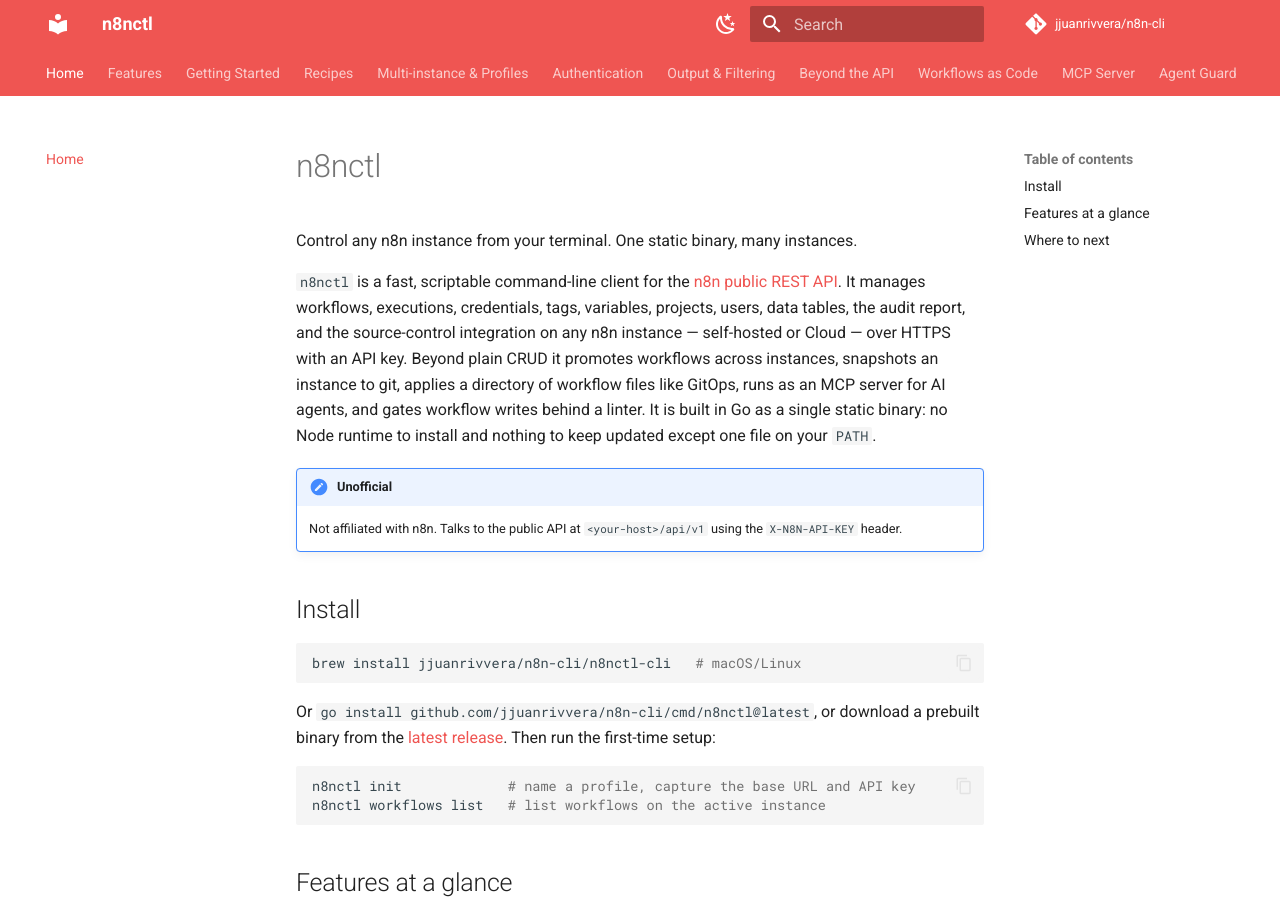
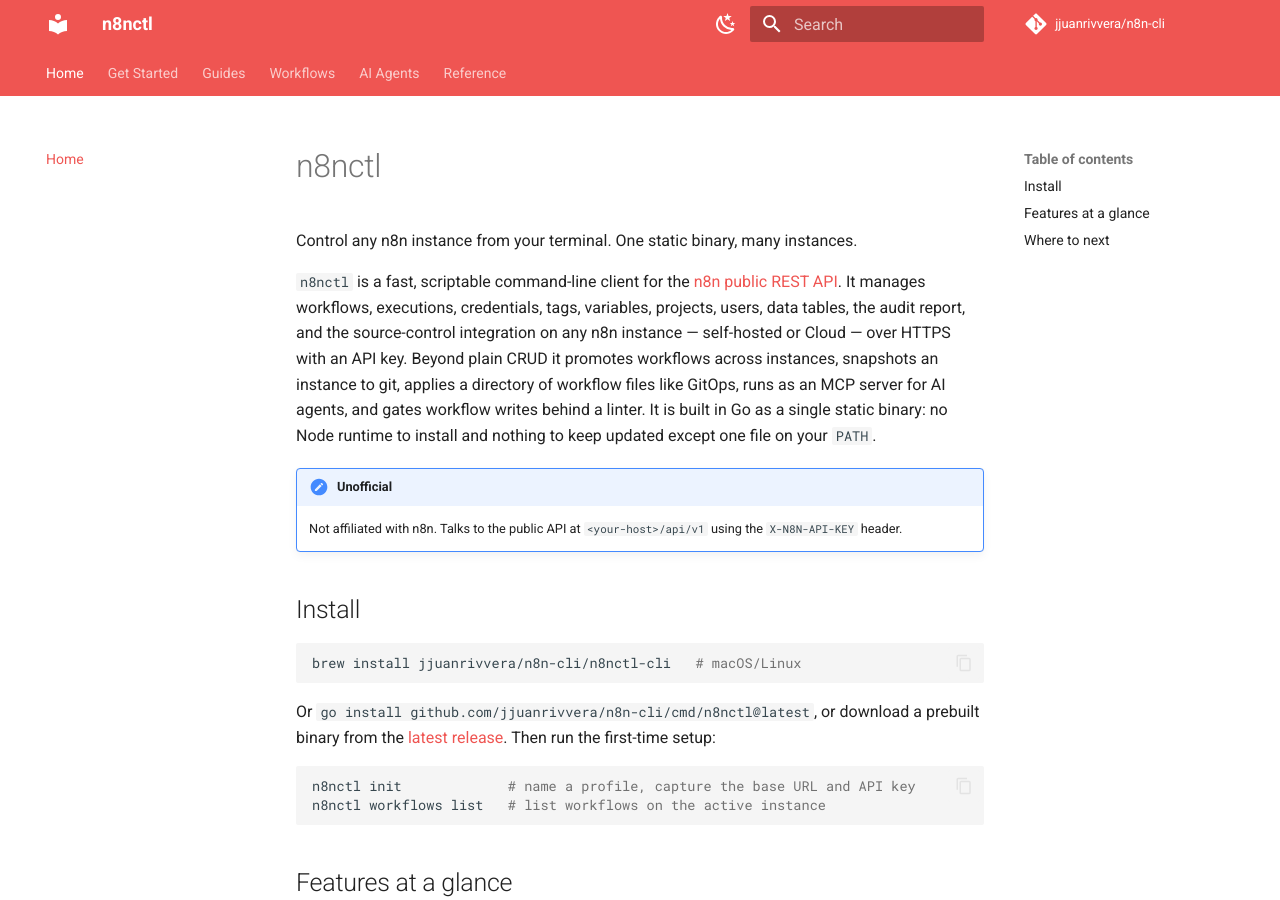
Before and after one commit to jjuanrivvera/n8n-cli, an MkDocs documentation site: the page built from docs/index.md, in a window 1280 px wide and 900 px high. Built offline with MkDocs 1.6.1 and Material for MkDocs 9.7.7, drawn with Linux system fonts in a browser that asks for light colours; comment, search, counter and statistics services are not loaded.

Commit message:
docs: group the MkDocs nav into logical tabs
The Material theme renders each top-level nav entry as a header tab, so the flat
list produced ~14 single-page tabs. Group them into six: Home, Get Started,
Guides, Workflows, AI Agents, and Reference (Features + Command Reference +
comparison + Contributing). No pages dropped.

```diff
--- a/mkdocs.yml
+++ b/mkdocs.yml
@@ -49,18 +49,22 @@
 
 nav:
   - Home: index.md
-  - Features: features.md
-  - Getting Started: getting-started.md
-  - Recipes: recipes.md
-  - Multi-instance & Profiles: profiles.md
-  - Authentication: authentication.md
-  - Output & Filtering: output.md
-  - Beyond the API: beyond-api.md
-  - Workflows as Code: workflows-as-code.md
-  - MCP Server: mcp.md
-  - Agent Guard: agent-guard.md
-  - Lint-enforcing Proxy: proxy.md
-  - vs. other n8n CLIs: comparison.md
+  - Get Started:
+      - Getting Started: getting-started.md
+      - Recipes: recipes.md
+  - Guides:
+      - Multi-instance & Profiles: profiles.md
+      - Authentication: authentication.md
+      - Output & Filtering: output.md
+  - Workflows:
+      - Beyond the API: beyond-api.md
+      - Workflows as Code: workflows-as-code.md
+  - AI Agents:
+      - MCP Server: mcp.md
+      - Agent Guard: agent-guard.md
+      - Lint-enforcing Proxy: proxy.md
   - Reference:
+      - Features: features.md
       - Command Reference: commands/index.md
-  - Contributing: contributing.md
+      - vs. Other n8n CLIs: comparison.md
+      - Contributing: contributing.md
```
